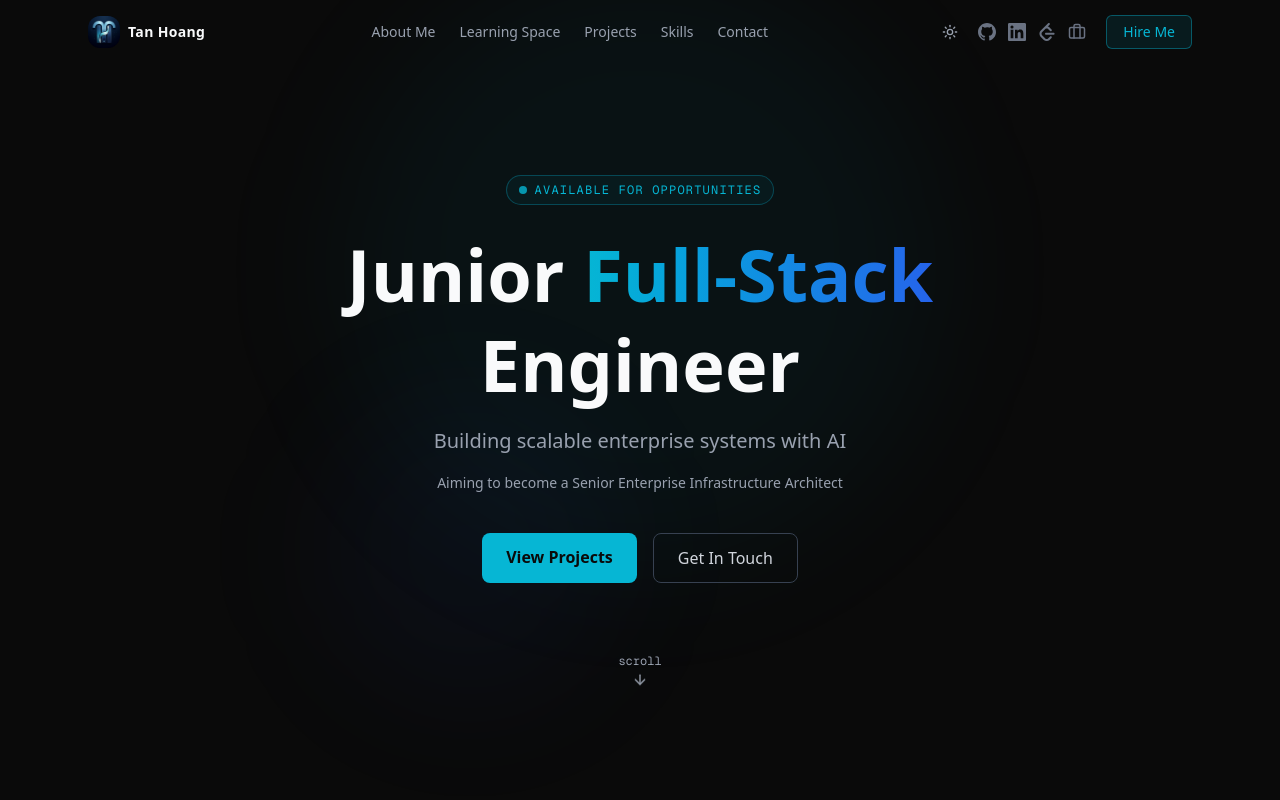
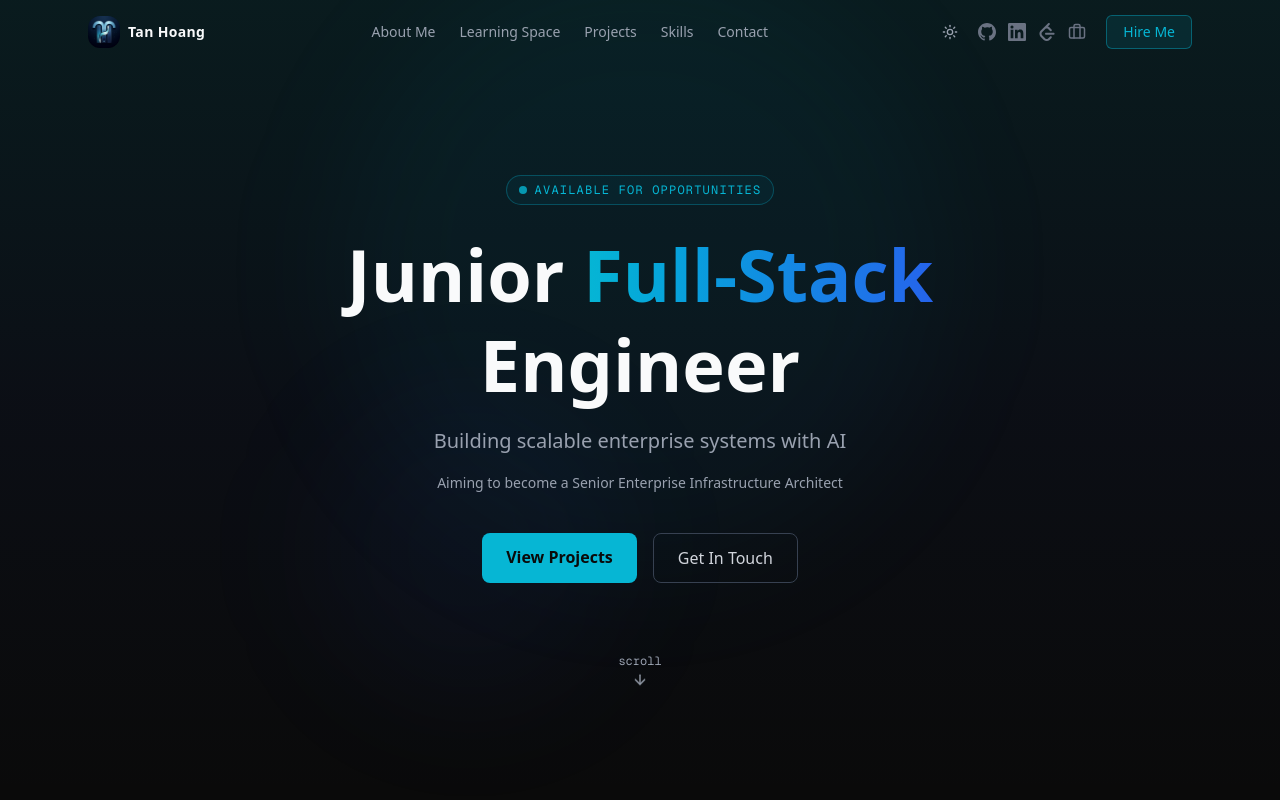
Before and after one commit to tanhoang0803/Portfolio, a Next.js app: page / in a window 1280 px wide. Shown: the top 800 px of the page. Built offline with nearby package versions, Linux system fonts and the light colour scheme.

Commit message:
feat: add cyan-to-blue gradient background to Hero section

```diff
--- a/src/components/sections/Hero.tsx
+++ b/src/components/sections/Hero.tsx
@@ -4,7 +4,7 @@ export default function Hero() {
   return (
     <section
       id="hero"
-      className="relative min-h-screen flex items-center justify-center pt-16 overflow-hidden"
+      className="relative min-h-screen flex items-center justify-center pt-16 overflow-hidden bg-gradient-to-b from-[#06b6d4]/10 via-[#2563eb]/5 to-transparent"
     >
       {/* Background glow */}
       <div className="absolute inset-0 pointer-events-none" aria-hidden="true">
```
